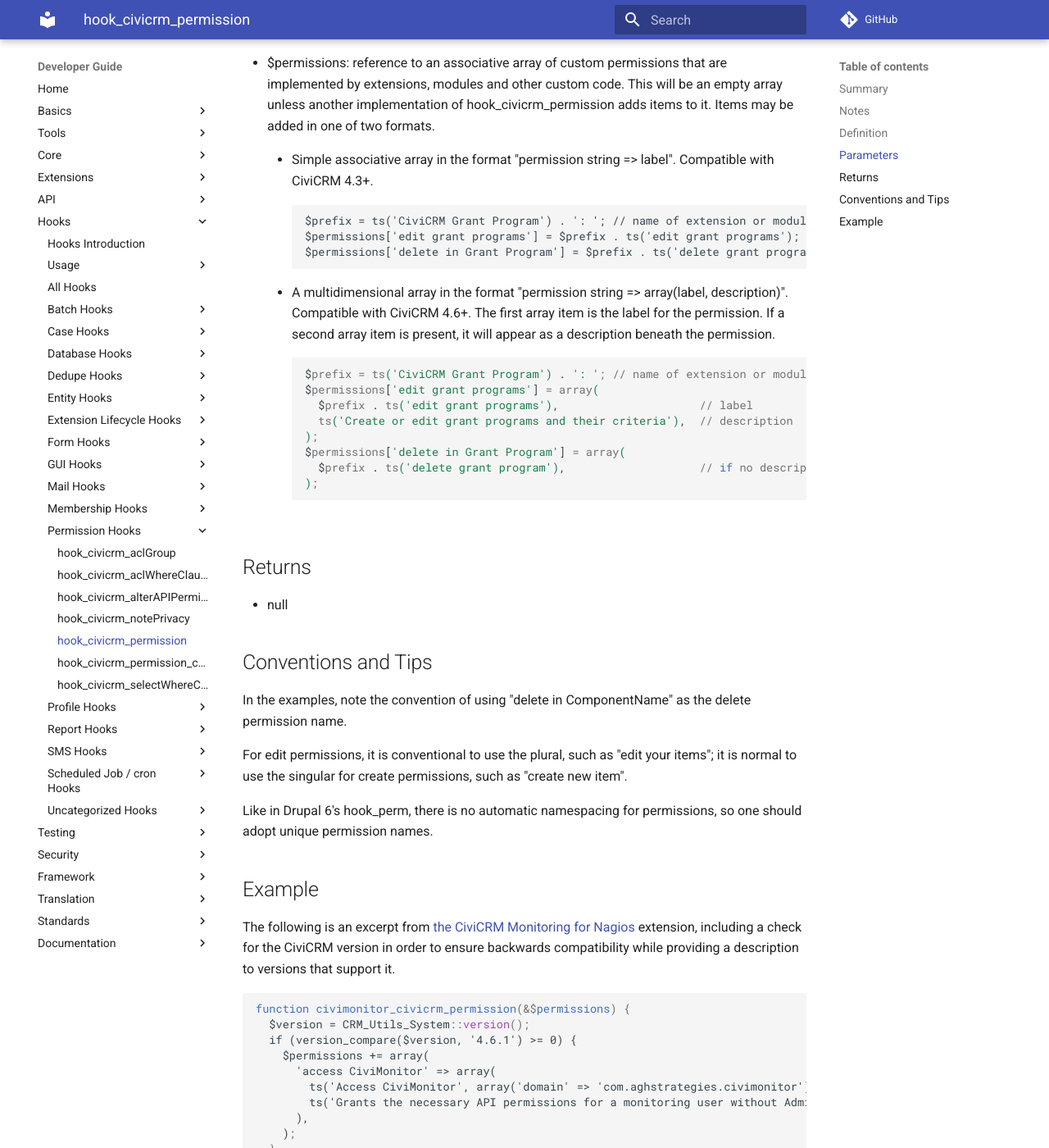
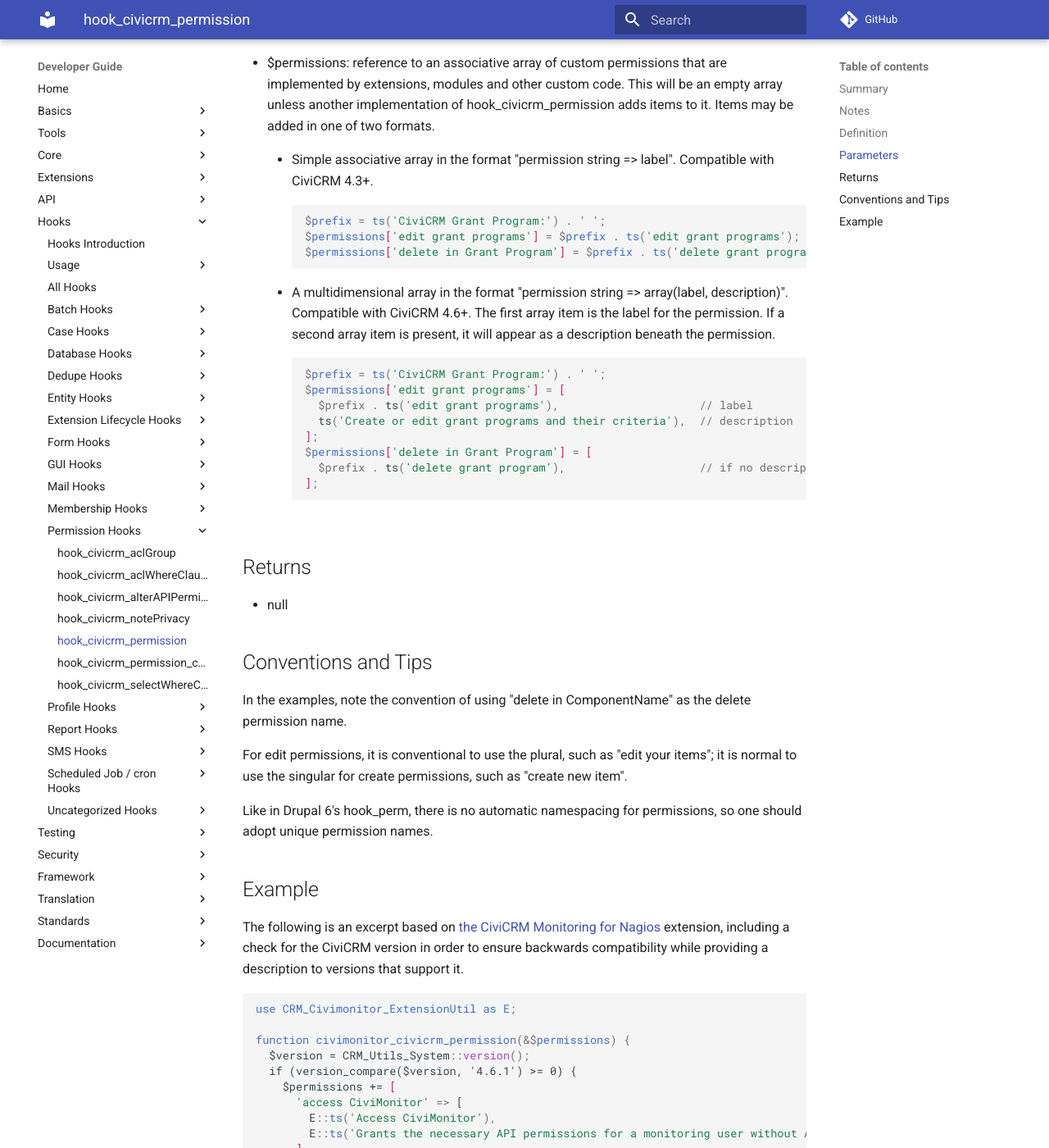
Before and after one commit to civicrm/civicrm-dev-docs, an MkDocs documentation site: the page built from docs/hooks/hook_civicrm_permission.md, in a window 1280 px wide and 1400 px high, scrolled down 606 px. Shown: the whole window at 82% size. Built offline with MkDocs 1.6.1 and Material for MkDocs 9.7.7, drawn with Linux system fonts in a browser that asks for light colours; comment, search, counter and statistics services are not loaded; old or Windows-style settings are respelled for this version of MkDocs; some of the changed text lies outside the part shown.

Commit message:
hook_civicrm_permission: fix incorrect 'ts' usage.

```diff
--- a/docs/hooks/hook_civicrm_permission.md
+++ b/docs/hooks/hook_civicrm_permission.md
@@ -29,7 +29,7 @@
     -   Simple associative array in the format "permission string =>
         label".  Compatible with CiviCRM 4.3+.
 
-            $prefix = ts('CiviCRM Grant Program') . ': '; // name of extension or module
+            $prefix = ts('CiviCRM Grant Program:') . ' ';
             $permissions['edit grant programs'] = $prefix . ts('edit grant programs');
             $permissions['delete in Grant Program'] = $prefix . ts('delete grant program');
 
@@ -39,14 +39,14 @@
         array item is present, it will appear as a description beneath
         the permission.
 
-            $prefix = ts('CiviCRM Grant Program') . ': '; // name of extension or module
-            $permissions['edit grant programs'] = array(
+            $prefix = ts('CiviCRM Grant Program:') . ' ';
+            $permissions['edit grant programs'] = [
               $prefix . ts('edit grant programs'),                     // label
               ts('Create or edit grant programs and their criteria'),  // description
-            );
-            $permissions['delete in Grant Program'] = array(
+            ];
+            $permissions['delete in Grant Program'] = [
               $prefix . ts('delete grant program'),                    // if no description, just give an array with the label
-            );
+            ];
 
 ## Returns
 
@@ -66,26 +66,28 @@
 
 ## Example
 
-The following is an excerpt from [the CiviCRM Monitoring for
+The following is an excerpt based on [the CiviCRM Monitoring for
 Nagios](https://github.com/aghstrategies/com.aghstrategies.civimonitor/blob/bc1993fd07e2c730847e5fda6bf3958d41a51341/civimonitor.php#L132)
 extension, including a check for the CiviCRM version in order to ensure
 backwards compatibility while providing a description to versions that
 support it.
 
+    use CRM_Civimonitor_ExtensionUtil as E;
+
     function civimonitor_civicrm_permission(&$permissions) {
       $version = CRM_Utils_System::version();
       if (version_compare($version, '4.6.1') >= 0) {
-        $permissions += array(
-          'access CiviMonitor' => array(
-            ts('Access CiviMonitor', array('domain' => 'com.aghstrategies.civimonitor')),
-            ts('Grants the necessary API permissions for a monitoring user without Administer CiviCRM', array('domain' => 'com.aghstrategies.civimonitor')),
-          ),
-        );
+        $permissions += [
+          'access CiviMonitor' => [
+            E::ts('Access CiviMonitor'),
+            E::ts('Grants the necessary API permissions for a monitoring user without Administer CiviCRM'),
+          ],
+        ];
       }
       else {
-        $permissions += array(
-          'access CiviMonitor' => ts('Access CiviMonitor', array('domain' => 'com.aghstrategies.civimonitor')),
-        );
+        $permissions += [
+          'access CiviMonitor' => E::ts('Access CiviMonitor'),
+        ];
       }
     }
 
```
